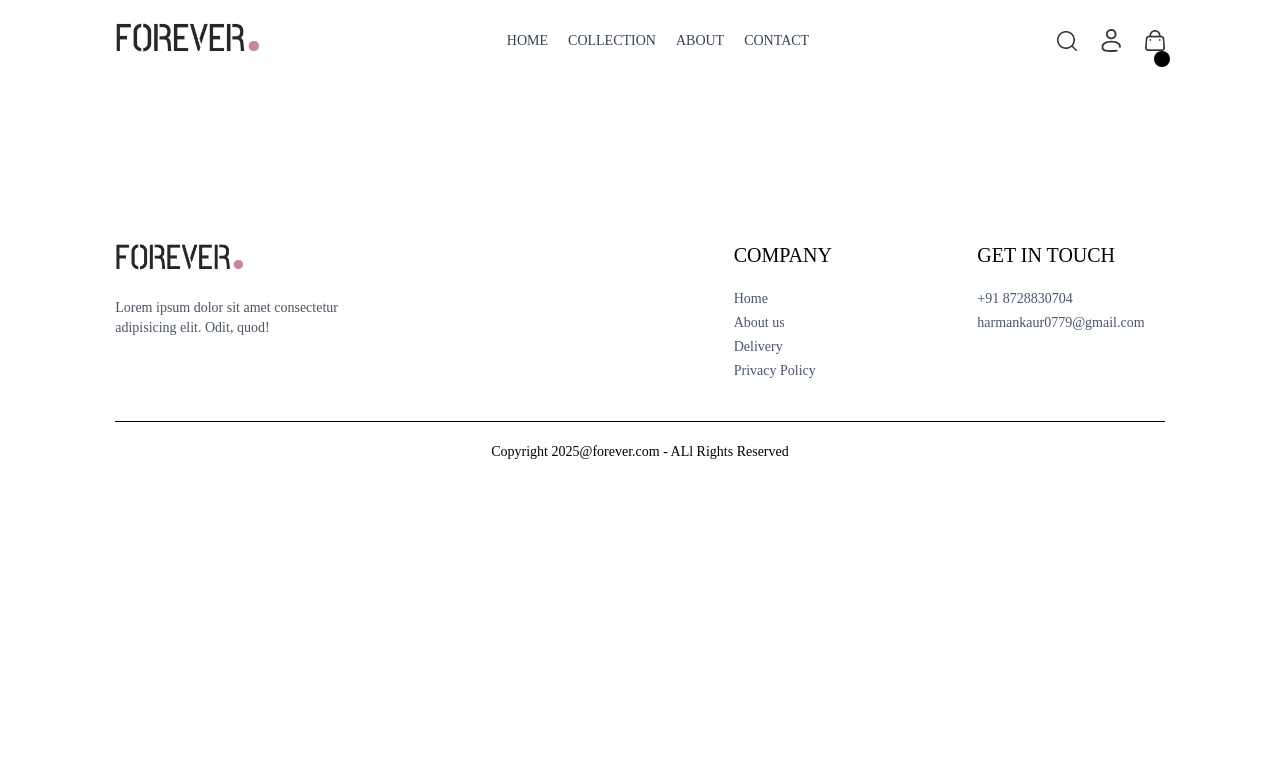
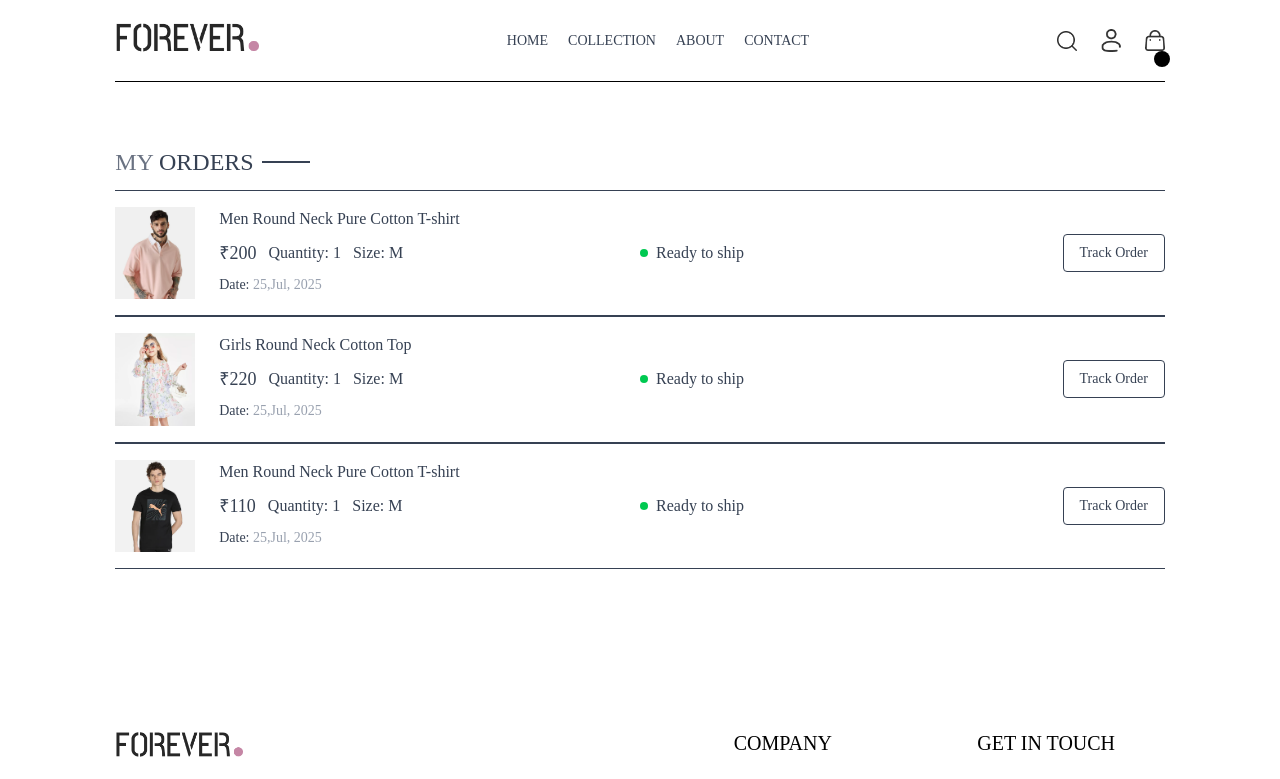
Before and after one commit to heyitsharman/Forever-Store, a React (Vite) app: page /orders in a window 1280 px wide. Shown: the top 779 px of the page. Built offline with nearby package versions, Linux system fonts and the light colour scheme.

Commit message:
created orders page

```diff
--- a/src/pages/Orders.jsx
+++ b/src/pages/Orders.jsx
@@ -1,8 +1,45 @@
 import React from 'react'
+import { useContext } from 'react';
+import { ShopContext } from '../context/ShopContext';
+import Title from '../components/Title';
+const Orders = () => {
 
-const Orders = () => {
+  const {products,currency} = useContext(ShopContext);
   return (
-    <div>
+    <div className='border-t pt-16'>
+      <div className='text-2xl'>
+        <Title text1={'MY'} text2={'ORDERS'}></Title>
+      </div>
+
+      <div>
+        {
+        products.slice(1,4).map((item,index)=>(
+          <div key={index} className='py-4 border-t border-b text-gray-700 flex flex-col md:flex-row md:items-center md:justify-between gap-4'>
+            <div className='flex items-start gap-6 text-sm'>
+              <img  className='w-16 sm:w-20'src={item.image[0]} alt="" />
+              <div>
+                <p className='sm:text-base font-medium'>{item.name}</p>
+                <div className='flex items-center gap-3 mt-2 text-base text-gray'>
+                  <p className='text-lg'>{currency}{item.price}</p>
+                  <p>Quantity: 1</p>
+                  <p>Size: M</p>
+                </div>
+                <p className='mt-2'>Date: <span className='text-gray-400'>25,Jul, 2025</span></p>
+              </div>
+            </div>
+
+            <div className='md:w-1/2 flex justify-between'>
+            <div className='flex items-center gap-2'>
+              <p className='min-w-2 h-2 rounded-full bg-green-500'></p>
+              <p className='text-sm md:text-base'>Ready to ship</p>
+            </div>
+
+            <button className='border px-4 py-2 text-sm font-medium rounded-sm'>Track Order</button>
+            </div>
+          </div>
+        ))
+        }
+      </div>
 
     </div>
   )
```
